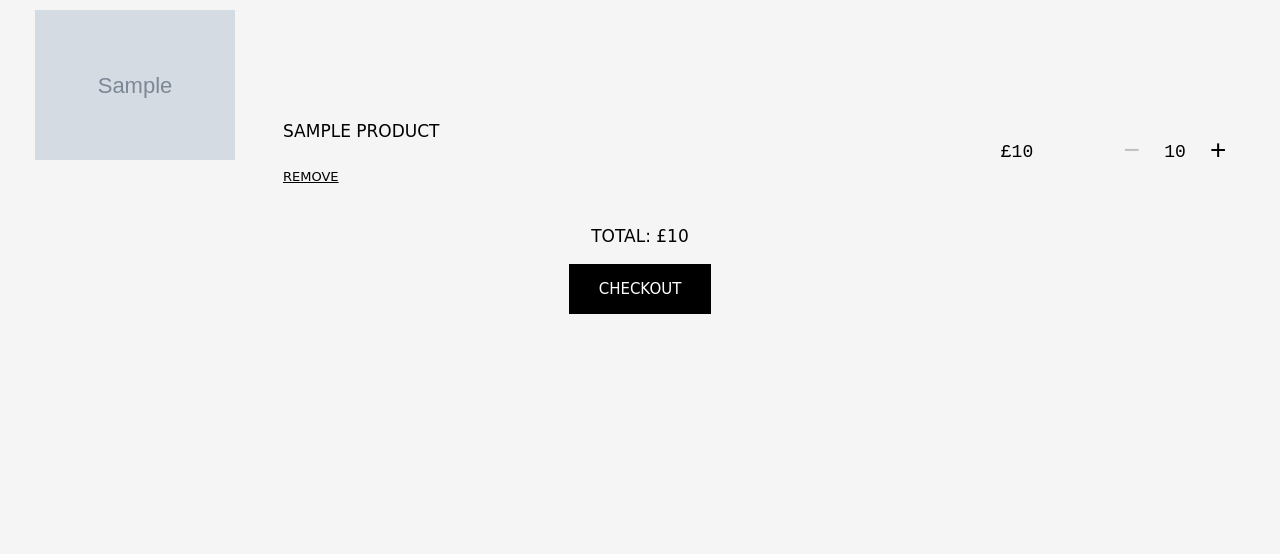
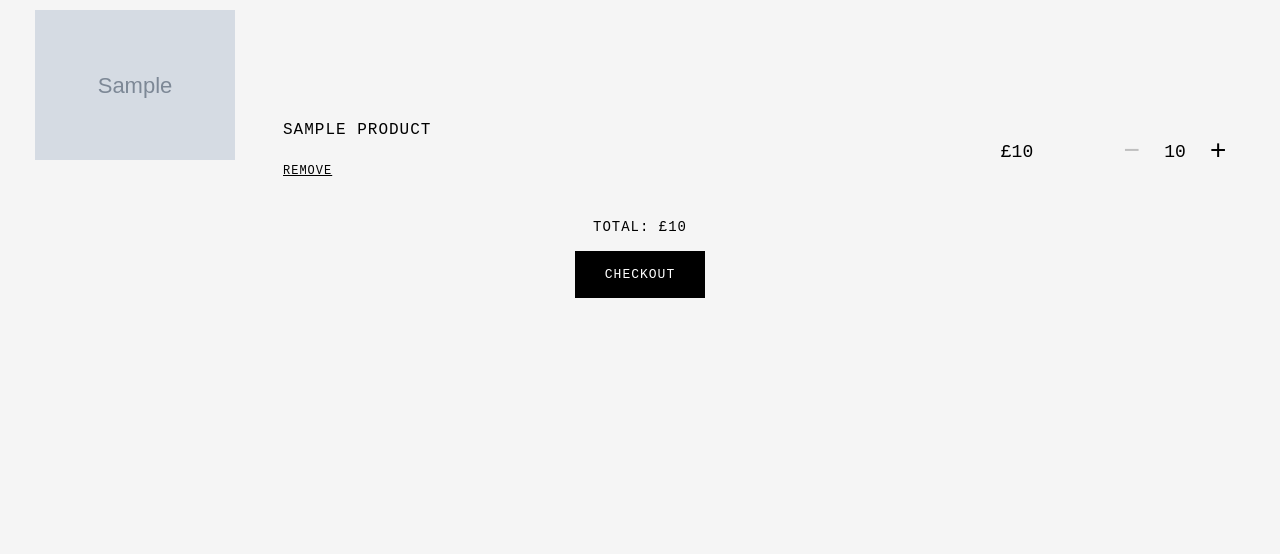
Before and after one commit to onvelsupport/Onvel, a Django app: template store/templates/store/cart.html in a window 1280 px wide. Shown: the part 90-644 px from the top of the page. Run offline with Django 5.2, Linux system fonts and the light colour scheme; the template is opened without the code that fills it: most values are stand-ins (such as "Sample title", 1, 10 or a date in 2020); grey boxes marked "Sample" are stand-in pictures.

Commit message:
fixed header issue

```diff
--- a/store/templates/store/cart.html
+++ b/store/templates/store/cart.html
@@ -29,25 +29,28 @@
   }
 
   .cart-item-name {
-    font-family: 'Permanent Marker', cursive;
-    font-size: 17px;
-    margin: 0 0 26px;
+    font-family: 'Courier New', monospace;
+    font-size: 16px;
+    margin: 0 0 20px;
     text-transform: uppercase;
     line-height: 1.3;
+    letter-spacing: 1px;
   }
 
   .remove-link {
-    font-family: 'Permanent Marker', cursive;
-    font-size: 13px;
+    font-family: 'Courier New', monospace;
+    font-size: 12px;
     color: #000;
     text-decoration: underline;
     text-transform: uppercase;
+    letter-spacing: 1px;
   }
 
   .cart-item-price {
     padding-top: 132px;
     font-size: 18px;
     text-align: center;
+    font-family: 'Courier New', monospace;
   }
 
   .cart-quantity {
@@ -57,6 +60,7 @@
     justify-content: center;
     gap: 24px;
     font-size: 18px;
+    font-family: 'Courier New', monospace;
   }
 
   .cart-quantity a {
@@ -77,10 +81,11 @@
   }
 
   .cart-total-text {
-    font-family: 'Permanent Marker', cursive;
-    font-size: 17px;
-    margin-bottom: 18px;
+    font-family: 'Courier New', monospace;
+    font-size: 14px;
+    margin-bottom: 16px;
     text-transform: uppercase;
+    letter-spacing: 1px;
   }
 
   .checkout-btn {
@@ -89,9 +94,10 @@
     color: #fff;
     text-decoration: none;
     padding: 16px 30px;
-    font-family: 'Permanent Marker', cursive;
-    font-size: 15px;
+    font-family: 'Courier New', monospace;
+    font-size: 13px;
     text-transform: uppercase;
+    letter-spacing: 1px;
   }
 
   .empty-cart {
@@ -99,6 +105,7 @@
     padding: 80px 20px;
     font-size: 14px;
     text-transform: uppercase;
+    font-family: 'Courier New', monospace;
   }
 
   @media (max-width: 1100px) {
```
